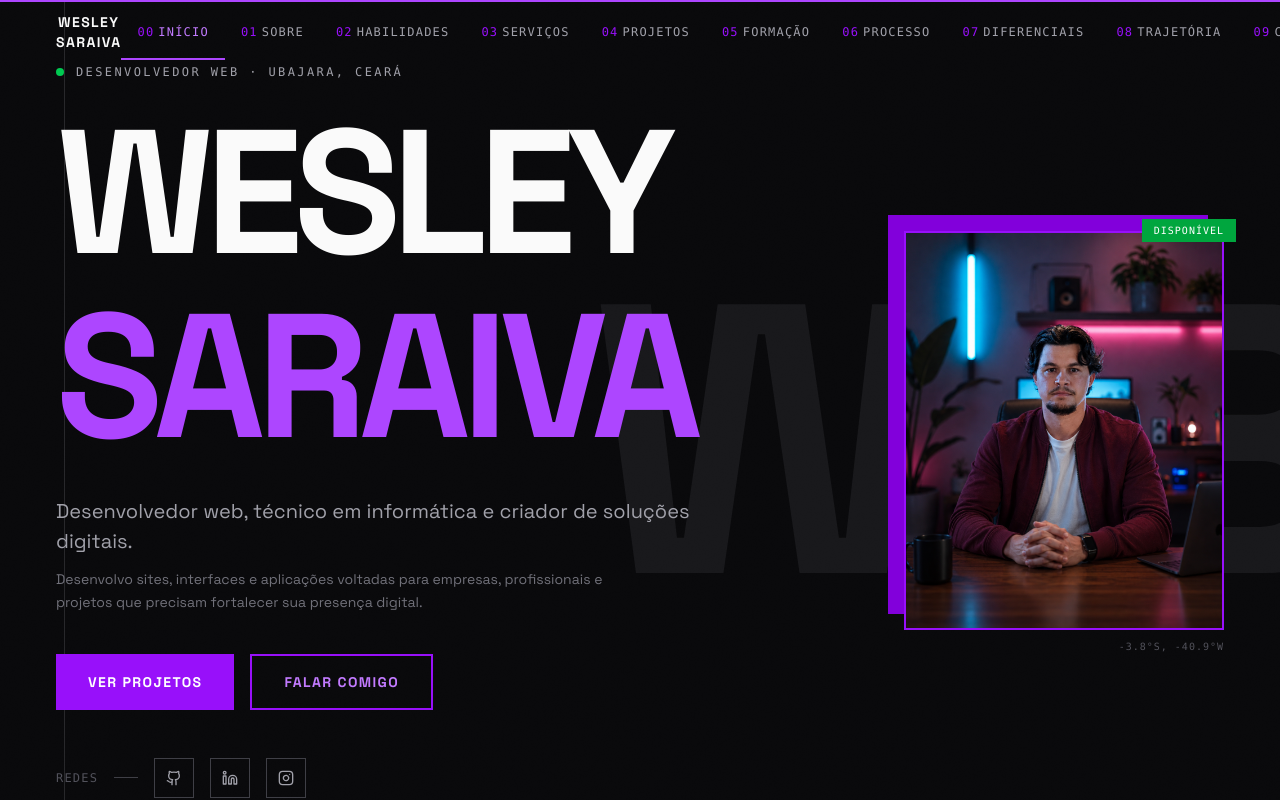
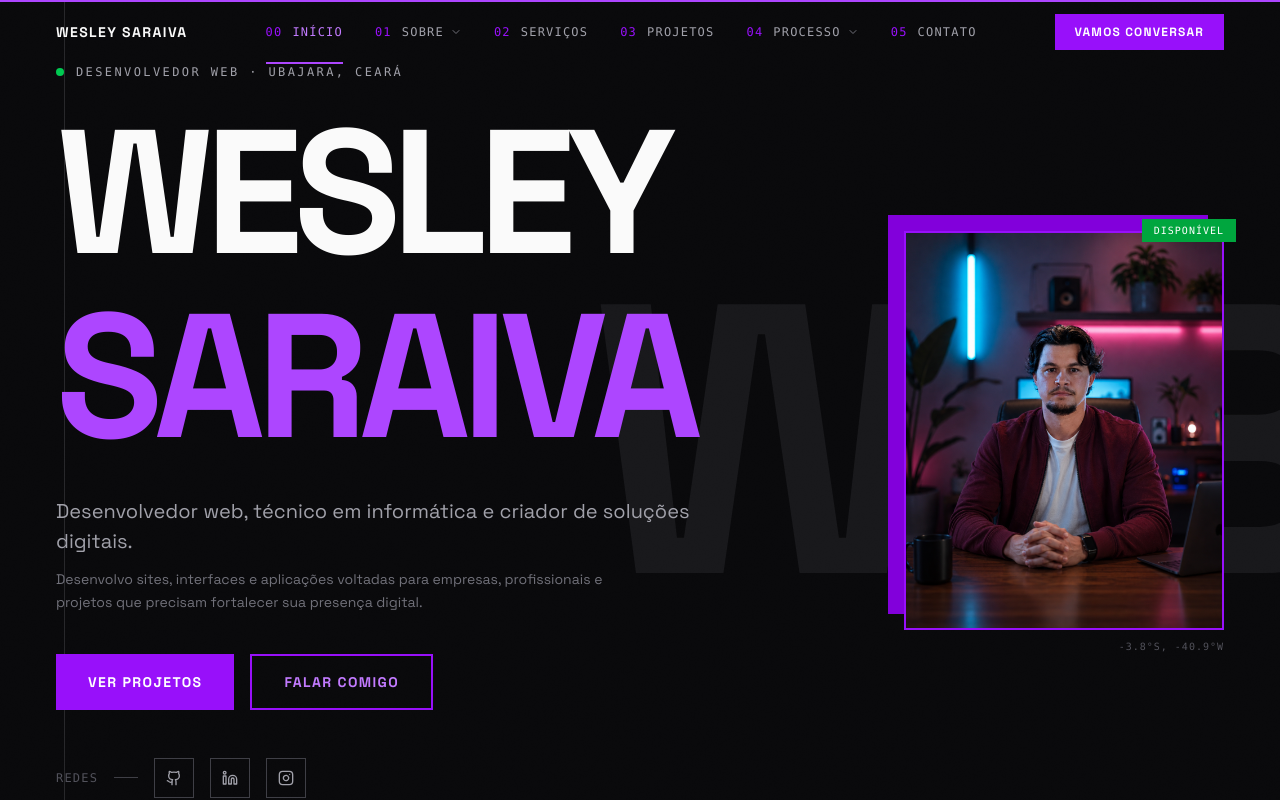
Before and after one commit to wesleysaraivaa/portifolio2026, a React (Vite) app: page / in a window 1280 px wide. Shown: the top 800 px of the page. Built offline with nearby package versions, Linux system fonts and the light colour scheme.

Commit message:
FEAT: consolidar navbar com submenus no desktop e mobile

```diff
--- a/src/components/layout/Header.tsx
+++ b/src/components/layout/Header.tsx
@@ -1,24 +1,50 @@
 import { useState, useEffect } from 'react'
 import { motion } from 'framer-motion'
-import { Menu } from 'lucide-react'
+import { Menu, ChevronDown } from 'lucide-react'
 import { MobileMenu } from './MobileMenu'
 import { cn } from '@/lib/utils'
 import { scrollToSection } from '@/lib/navigation'
 
-const navItems = [
-  { number: '00', label: 'INÍCIO', href: '#inicio' },
-  { number: '01', label: 'SOBRE', href: '#sobre' },
-  { number: '02', label: 'HABILIDADES', href: '#habilidades' },
-  { number: '03', label: 'SERVIÇOS', href: '#servicos' },
-  { number: '04', label: 'PROJETOS', href: '#projetos' },
-  { number: '05', label: 'FORMAÇÃO', href: '#formacao' },
-  { number: '06', label: 'PROCESSO', href: '#processo' },
-  { number: '07', label: 'DIFERENCIAIS', href: '#diferenciais' },
-  { number: '08', label: 'TRAJETÓRIA', href: '#trajetoria' },
-  { number: '09', label: 'CONTATO', href: '#contato' },
+interface SubItem {
+  label: string
+  href: string
+}
 
+interface NavItem {
+  number: string
+  label: string
+  href: string
+  ids: string[]
+  subItems?: SubItem[]
+}
 
-
+const navItems: NavItem[] = [
+  { number: '00', label: 'INÍCIO', href: '#inicio', ids: ['inicio'] },
+  {
+    number: '01',
+    label: 'SOBRE',
+    href: '#sobre',
+    ids: ['sobre', 'habilidades', 'formacao', 'trajetoria'],
+    subItems: [
+      { label: 'SOBRE MIM', href: '#sobre' },
+      { label: 'HABILIDADES', href: '#habilidades' },
+      { label: 'FORMAÇÃO', href: '#formacao' },
+      { label: 'TRAJETÓRIA', href: '#trajetoria' }
+    ]
+  },
+  { number: '02', label: 'SERVIÇOS', href: '#servicos', ids: ['servicos'] },
+  { number: '03', label: 'PROJETOS', href: '#projetos', ids: ['projetos'] },
+  {
+    number: '04',
+    label: 'PROCESSO',
+    href: '#processo',
+    ids: ['processo', 'diferenciais'],
+    subItems: [
+      { label: 'PROCESSO', href: '#processo' },
+      { label: 'DIFERENCIAIS', href: '#diferenciais' }
+    ]
+  },
+  { number: '05', label: 'CONTATO', href: '#contato', ids: ['contato'] },
 ]
 
 export function Header() {
@@ -33,16 +59,21 @@ export function Header() {
   }, [])
 
   useEffect(() => {
-    const sections = navItems.map((i) => i.href.replace('#', ''))
+    const allSectionIds = navItems.flatMap((item) => item.ids)
     const observer = new IntersectionObserver(
       (entries) => {
         entries.forEach((e) => {
-          if (e.isIntersecting) setActiveSection(e.target.id)
+          if (e.isIntersecting) {
+            const matchedItem = navItems.find((item) => item.ids.includes(e.target.id))
+            if (matchedItem) {
+              setActiveSection(matchedItem.href.replace('#', ''))
+            }
+          }
         })
       },
       { rootMargin: '-40% 0px -50% 0px' }
     )
-    sections.forEach((id) => {
+    allSectionIds.forEach((id) => {
       const el = document.getElementById(id)
       if (el) observer.observe(el)
     })
@@ -75,13 +106,16 @@ export function Header() {
             WESLEY SARAIVA
           </button>
 
-          <nav className="hidden lg:flex items-center gap-0" aria-label="Navegação principal">
+          <nav className="hidden lg:flex items-center gap-0 h-full" aria-label="Navegação principal">
             {navItems.map((item) => (
+              <div
+                key={item.href}
+                className="relative group h-full flex items-center px-4"
+              >
                 <button
-                key={item.href}
                   onClick={() => handleNav(item.href)}
                   className={cn(
-                  'relative group px-4 py-5 text-xs font-mono uppercase tracking-widest transition-colors duration-200',
+                    'flex items-center gap-1.5 text-xs font-mono uppercase tracking-widest transition-colors duration-200 py-5',
                     activeSection === item.href.replace('#', '')
                       ? 'text-purple-400'
                       : 'text-[#a1a1aa] hover:text-[#fafafa]'
@@ -89,13 +123,32 @@ export function Header() {
                 >
                   <span className="text-purple-600 mr-1">{item.number}</span>
                   {item.label}
+                  {item.subItems && (
+                    <ChevronDown size={12} className="text-[#71717a] group-hover:text-purple-400 group-hover:rotate-180 transition-all duration-300 ease-out" />
+                  )}
+                </button>
+
                 {activeSection === item.href.replace('#', '') && (
                   <motion.div
                     layoutId="header-indicator"
-                    className="absolute bottom-0 left-0 right-0 h-0.5 bg-purple-500"
+                    className="absolute bottom-0 left-4 right-4 h-0.5 bg-purple-500"
                   />
                 )}
+
+                {item.subItems && (
+                  <div className="absolute top-[100%] left-1/2 -translate-x-1/2 bg-[#09090b]/98 backdrop-blur-md border border-[#3f3f46] p-1.5 min-w-[180px] flex flex-col opacity-0 pointer-events-none translate-y-2 group-hover:opacity-100 group-hover:pointer-events-auto group-hover:translate-y-0 transition-all duration-300 ease-[0.22,1,0.36,1] shadow-2xl z-50">
+                    {item.subItems.map((sub) => (
+                      <button
+                        key={sub.href}
+                        onClick={() => handleNav(sub.href)}
+                        className="text-left px-4 py-2.5 text-[10px] font-mono uppercase tracking-widest text-[#a1a1aa] hover:text-purple-400 hover:bg-[#18181b] transition-all duration-150"
+                      >
+                        {sub.label}
                       </button>
+                    ))}
+                  </div>
+                )}
+              </div>
             ))}
           </nav>
 
--- a/src/components/layout/MobileMenu.tsx
+++ b/src/components/layout/MobileMenu.tsx
@@ -1,27 +1,47 @@
-import { useEffect } from 'react'
+import { useState, useEffect } from 'react'
 import { motion, AnimatePresence } from 'framer-motion'
-import { X } from 'lucide-react'
+import { X, ChevronDown } from 'lucide-react'
 import { socialLinks } from '@/data/socialLinks'
 import { cn } from '@/lib/utils'
 import { scrollToSection } from '@/lib/navigation'
+
+interface SubItem {
+  label: string
+  href: string
+}
 
 interface NavItem {
   label: string
   number: string
   href: string
+  subItems?: SubItem[]
 }
 
 const navItems: NavItem[] = [
   { number: '00', label: 'INÍCIO', href: '#inicio' },
-  { number: '01', label: 'SOBRE', href: '#sobre' },
-  { number: '02', label: 'HABILIDADES', href: '#habilidades' },
-  { number: '03', label: 'SERVIÇOS', href: '#servicos' },
-  { number: '04', label: 'PROJETOS', href: '#projetos' },
-  { number: '05', label: 'FORMAÇÃO', href: '#formacao' },
-  { number: '06', label: 'PROCESSO', href: '#processo' },
-  { number: '07', label: 'DIFERENCIAIS', href: '#diferenciais' },
-  { number: '08', label: 'TRAJETÓRIA', href: '#trajetoria' },
-  { number: '09', label: 'CONTATO', href: '#contato' },
+  {
+    number: '01',
+    label: 'SOBRE',
+    href: '#sobre',
+    subItems: [
+      { label: 'SOBRE MIM', href: '#sobre' },
+      { label: 'HABILIDADES', href: '#habilidades' },
+      { label: 'FORMAÇÃO', href: '#formacao' },
+      { label: 'TRAJETÓRIA', href: '#trajetoria' }
+    ]
+  },
+  { number: '02', label: 'SERVIÇOS', href: '#servicos' },
+  { number: '03', label: 'PROJETOS', href: '#projetos' },
+  {
+    number: '04',
+    label: 'PROCESSO',
+    href: '#processo',
+    subItems: [
+      { label: 'PROCESSO', href: '#processo' },
+      { label: 'DIFERENCIAIS', href: '#diferenciais' }
+    ]
+  },
+  { number: '05', label: 'CONTATO', href: '#contato' },
 ]
 
 interface MobileMenuProps {
@@ -30,6 +50,8 @@ interface MobileMenuProps {
 }
 
 export function MobileMenu({ isOpen, onClose }: MobileMenuProps) {
+  const [expandedItems, setExpandedItems] = useState<Record<string, boolean>>({})
+
   useEffect(() => {
     const handleKey = (e: KeyboardEvent) => {
       if (e.key === 'Escape') onClose()
@@ -49,6 +71,13 @@ export function MobileMenu({ isOpen, onClose }: MobileMenuProps) {
     setTimeout(() => {
       scrollToSection(href)
     }, 300)
+  }
+
+  const toggleExpand = (href: string) => {
+    setExpandedItems((prev) => ({
+      ...prev,
+      [href]: !prev[href],
+    }))
   }
 
   return (
@@ -77,15 +106,42 @@ export function MobileMenu({ isOpen, onClose }: MobileMenuProps) {
             </button>
           </div>
 
-          <nav className="flex-1 flex flex-col justify-center px-6" aria-label="Navegação principal">
-            <ul className="space-y-1">
-              {navItems.map((item, i) => (
+          <nav className="flex-1 flex flex-col justify-center px-6 overflow-y-auto" aria-label="Navegação principal">
+            <ul className="space-y-1 py-6">
+              {navItems.map((item, i) => {
+                const hasSubItems = !!item.subItems
+                const isExpanded = !!expandedItems[item.href]
+
+                return (
                   <motion.li
                     key={item.href}
                     initial={{ opacity: 0, x: -30 }}
                     animate={{ opacity: 1, x: 0 }}
                     transition={{ delay: i * 0.07, duration: 0.4, ease: [0.22, 1, 0.36, 1] as const }}
                   >
+                    <div>
+                      {hasSubItems ? (
+                        <button
+                          onClick={() => toggleExpand(item.href)}
+                          className="group w-full flex items-center justify-between py-4 text-left border-b border-[#27272a] hover:border-purple-600 transition-colors duration-200"
+                        >
+                          <div className="flex items-center gap-4">
+                            <span className="text-xs font-mono text-purple-500 tracking-widest min-w-8">
+                              {item.number}
+                            </span>
+                            <span className="text-3xl font-bold uppercase tracking-tight text-[#fafafa] group-hover:text-purple-400 transition-colors duration-200">
+                              {item.label}
+                            </span>
+                          </div>
+                          <ChevronDown
+                            size={20}
+                            className={cn(
+                              'text-[#71717a] group-hover:text-purple-400 transition-transform duration-300',
+                              isExpanded && 'rotate-180 text-purple-400'
+                            )}
+                          />
+                        </button>
+                      ) : (
                         <button
                           onClick={() => handleLinkClick(item.href)}
                           className="group w-full flex items-center gap-4 py-4 text-left border-b border-[#27272a] hover:border-purple-600 transition-colors duration-200"
@@ -97,8 +153,30 @@ export function MobileMenu({ isOpen, onClose }: MobileMenuProps) {
                             {item.label}
                           </span>
                         </button>
+                      )}
+
+                      {hasSubItems && (
+                        <motion.div
+                          initial={false}
+                          animate={isExpanded ? { height: 'auto', opacity: 1, marginTop: 8 } : { height: 0, opacity: 0, marginTop: 0 }}
+                          transition={{ duration: 0.3, ease: [0.22, 1, 0.36, 1] as const }}
+                          className="overflow-hidden flex flex-col pl-12 border-l border-[#27272a]/50 ml-4 gap-1"
+                        >
+                          {item.subItems?.map((sub) => (
+                            <button
+                              key={sub.href}
+                              onClick={() => handleLinkClick(sub.href)}
+                              className="text-left py-3 text-sm font-mono uppercase tracking-widest text-[#a1a1aa] hover:text-purple-400 transition-colors duration-150"
+                            >
+                              {sub.label}
+                            </button>
+                          ))}
+                        </motion.div>
+                      )}
+                    </div>
                   </motion.li>
-              ))}
+                )
+              })}
             </ul>
           </nav>
 
--- a/src/components/sections/Hero.tsx
+++ b/src/components/sections/Hero.tsx
@@ -195,7 +195,7 @@ export function Hero() {
         aria-label="Rolar para próxima seção"
         className="absolute bottom-8 left-1/2 -translate-x-1/2 flex flex-col items-center gap-2 text-[#a1a1aa] hover:text-purple-400 transition-colors duration-200 z-10"
       >
-        <span className="text-[10px] font-mono uppercase tracking-widest">ROLAR</span>
+        <span className="text-[10px] font-mono uppercase tracking-widest">SCROLL</span>
         <motion.div
           animate={{ y: [0, 6, 0] }}
           transition={{ repeat: Infinity, duration: 1.5, ease: 'easeInOut' }}
```
Lines whose indentation alone changed are shown as unchanged.
